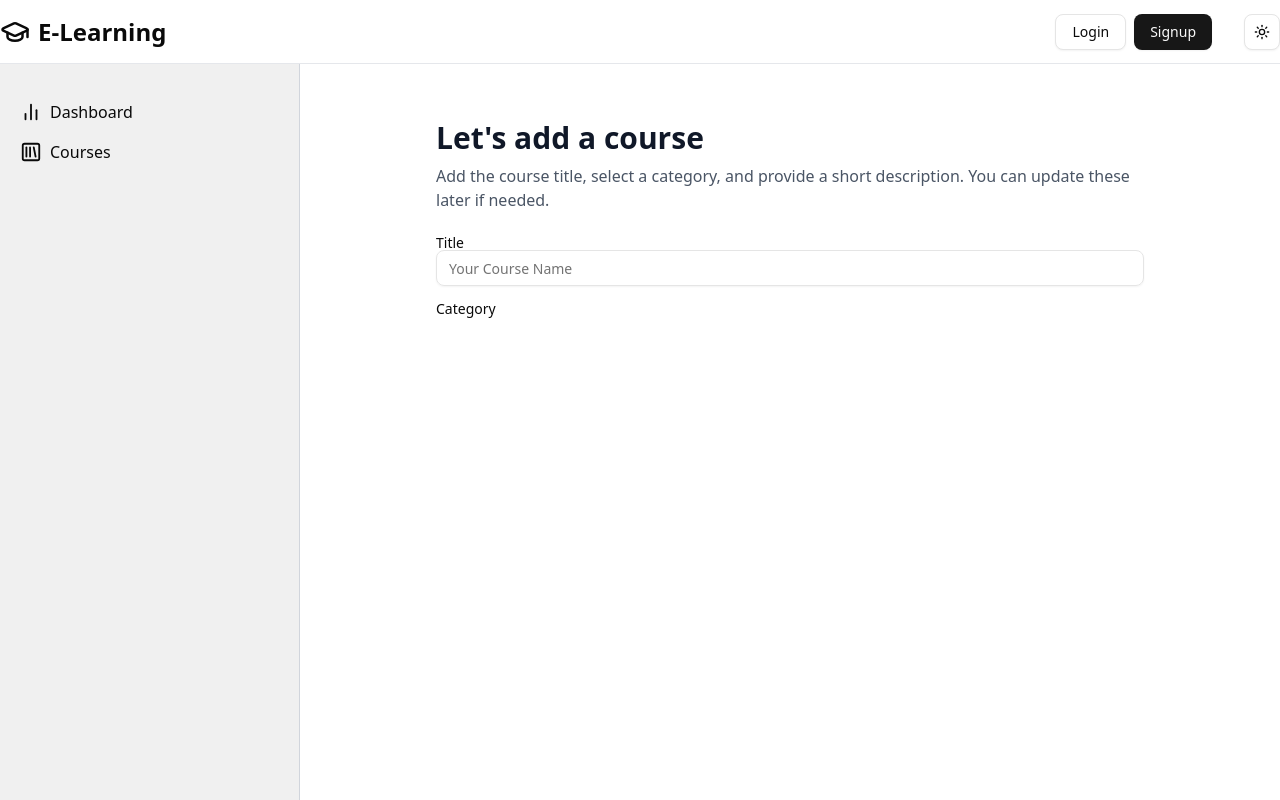
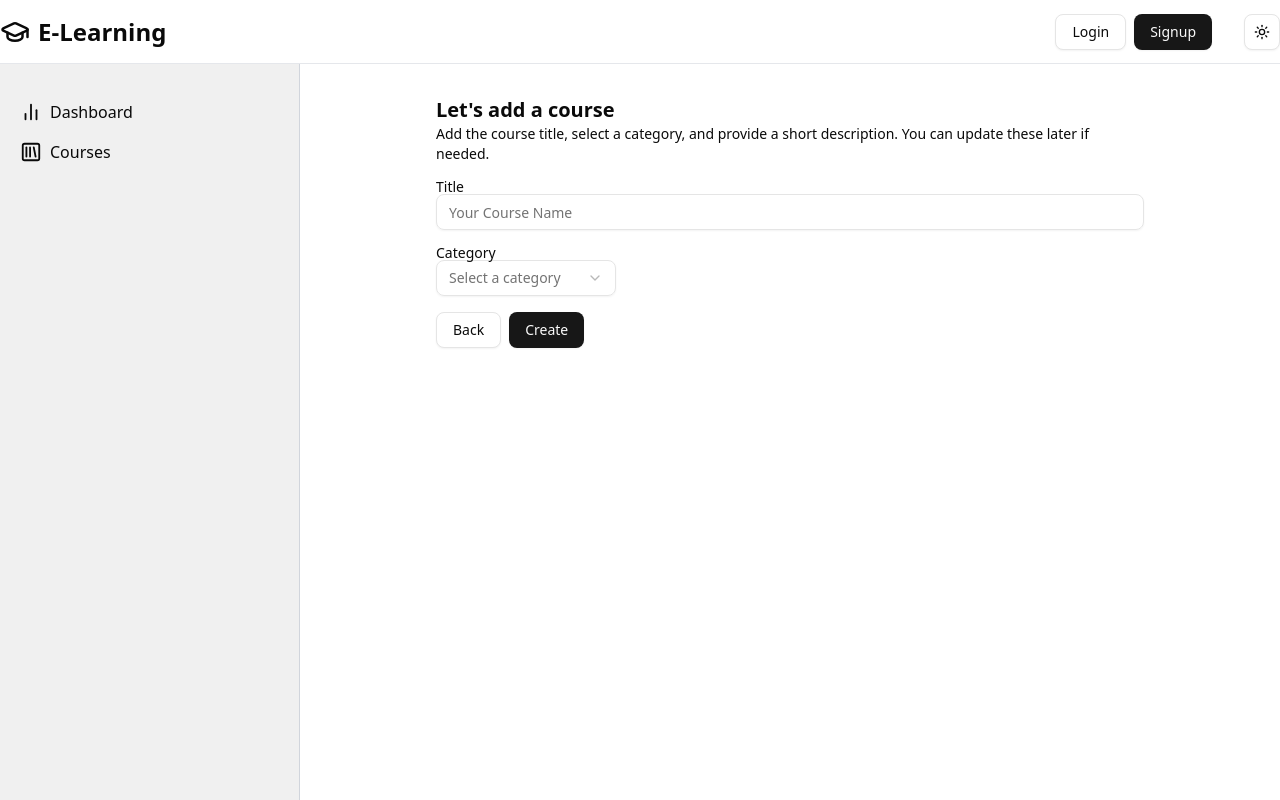
Before and after one commit to Abhishek-sharma-project/lms-app-frontend, a React (Vite) app: page /admin/course/create in a window 1280 px wide. Built offline with nearby package versions, Linux system fonts and the light colour scheme; no server answers.

Commit message:
Added course create and list components

```diff
--- a/src/app/rootReducer.js
+++ b/src/app/rootReducer.js
@@ -1,9 +1,11 @@
 import { authApi } from "@/features/api/authApi";
 import { combineReducers } from "@reduxjs/toolkit";
-import authReducer from "../features/authSlice"
+import authReducer from "../features/authSlice";
+import { courseApi } from "@/features/api/courseApi";
 
 const rootReducer = combineReducers({
   [authApi.reducerPath]: authApi.reducer,
+  [courseApi.reducerPath]: courseApi.reducer,
   auth: authReducer,
 });
 
--- a/src/app/store.js
+++ b/src/app/store.js
@@ -1,10 +1,11 @@
 import { configureStore } from "@reduxjs/toolkit";
 import rootReducer from "./rootReducer";
 import { authApi } from "@/features/api/authApi";
+import { courseApi } from "@/features/api/courseApi";
 export const appStore = configureStore({
   reducer: rootReducer,
   middleware: (deafultMiddleware) =>
-    deafultMiddleware().concat(authApi.middleware),
+    deafultMiddleware().concat(authApi.middleware, courseApi.middleware),
 });
 
 const initializeApp = async () => {
--- /dev/null
+++ b/src/features/api/courseApi.js
@@ -0,0 +1,31 @@
+import { createApi, fetchBaseQuery } from "@reduxjs/toolkit/query/react";
+
+const COURSE_API = import.meta.env.VITE_COURSE_API;
+
+export const courseApi = createApi({
+  reducerPath: "courseApi",
+  tagTypes: ["Refetch_Creator_Course"],
+  baseQuery: fetchBaseQuery({
+    baseUrl: COURSE_API,
+    credentials: "include",
+  }),
+  endpoints: (builder) => ({
+    createCourse: builder.mutation({
+      query: ({ courseTitle, category }) => ({
+        url: "",
+        method: "POST",
+        body: { courseTitle, category },
+      }),
+      invalidatesTags: ["Refetch_Creator_Course"],
+    }),
+    getCreatorCourse: builder.query({
+      query: () => ({
+        url: "",
+        method: "GET",
+      }),
+      providesTags: ["Refetch_Creator_Course"],
+    }),
+  }),
+});
+
+export const { useCreateCourseMutation, useGetCreatorCourseQuery } = courseApi;
--- a/src/pages/admin/course/AddCourse.jsx
+++ b/src/pages/admin/course/AddCourse.jsx
@@ -1,16 +1,56 @@
+import { Button } from "@/components/ui/button";
 import { Input } from "@/components/ui/input";
 import { Label } from "@/components/ui/label";
+import {
+  Select,
+  SelectContent,
+  SelectGroup,
+  SelectItem,
+  SelectLabel,
+  SelectTrigger,
+  SelectValue,
+} from "@/components/ui/select";
+import { useCreateCourseMutation } from "@/features/api/courseApi";
+import { Loader2 } from "lucide-react";
 
-import React from "react";
+import React, { useEffect, useState } from "react";
+import { useNavigate } from "react-router-dom";
+import { toast } from "sonner";
 
 const AddCourse = () => {
+  const [courseTitle, setCourseTitle] = useState("");
+  const [category, setCategory] = useState("");
+
+  const [createCourse, { data, isLoading, isSuccess, error, isError }] =
+    useCreateCourseMutation();
+
+  const navigate = useNavigate();
+
+  const getSelectedCategory = async (value) => {
+    setCategory(value);
+  };
+
+  const createCourseHandler = async () => {
+    await createCourse({ courseTitle, category });
+  };
+
+  // for display success and error
+
+  useEffect(() => {
+    if (isSuccess) {
+      toast.success(data?.message || "Course created");
+      navigate("/admin/course");
+    }
+    if (isError) {
+      toast.error(error?.data?.message || "Failed to create course");
+    }
+  }, [isSuccess, error, isError]);
+
   return (
-    <div className="flex-1 mx-4 sm:mx-10 py-6">
-      <div className="mb-6">
-        <h1 className="font-bold text-2xl sm:text-3xl text-gray-900 dark:text-gray-100">
-          Let's add a course
-        </h1>
-        <p className="mt-2 text-sm sm:text-base text-gray-600 dark:text-gray-300">
+    <div className="flex-1 mx-10">
+      <div className="mb-4">
+        <h1 className="font-bold text-xl">Let's add a course</h1>
+        <p className="text-sm">
           Add the course title, select a category, and provide a short
           description. You can update these later if needed.
         </p>
@@ -20,14 +60,50 @@ const AddCourse = () => {
           <Label>Title</Label>
           <Input
             type="text"
-            name="courseTitle"
+            value={courseTitle}
+            onChange={(e) => setCourseTitle(e.target.value)}
             placeholder="Your Course Name"
           ></Input>
         </div>
         <div>
           <Label>Category</Label>
+          <Select onValueChange={getSelectedCategory}>
+            <SelectTrigger className="w-[180px]">
+              <SelectValue placeholder="Select a category" />
+            </SelectTrigger>
+            <SelectContent>
+              <SelectGroup>
+                <SelectLabel>Category</SelectLabel>
+                <SelectItem value="frontend">Frontend Development</SelectItem>
+                <SelectItem value="backend">Backend Development</SelectItem>
+                <SelectItem value="fullstack">Fullstack Development</SelectItem>
+                <SelectItem value="devops">DevOps</SelectItem>
+                <SelectItem value="docker">Docker</SelectItem>
+                <SelectItem value="html-css">HTML & CSS</SelectItem>
+                <SelectItem value="react">React JS</SelectItem>
+                <SelectItem value="nextjs">Next JS</SelectItem>
+                <SelectItem value="datascience-ai">
+                  Data Science & AI
+                </SelectItem>
+              </SelectGroup>
+            </SelectContent>
+          </Select>
         </div>
-        <div></div>
+        <div className="flex items-center gap-2">
+          <Button variant="outline" onClick={() => navigate("/admin/course")}>
+            Back
+          </Button>
+          <Button disabled={isLoading} onClick={createCourseHandler}>
+            {isLoading ? (
+              <>
+                <Loader2 className="mr-2 h-4 w-4 animate-spin"></Loader2>
+                Please Wait
+              </>
+            ) : (
+              "Create"
+            )}
+          </Button>
+        </div>
       </div>
     </div>
   );
--- a/src/pages/admin/course/CourseTable.jsx
+++ b/src/pages/admin/course/CourseTable.jsx
@@ -1,51 +1,58 @@
 import { Button } from "@/components/ui/button";
-import React from "react";
+import React, { useEffect } from "react";
 import {
   Table,
   TableBody,
   TableCaption,
   TableCell,
-  TableFooter,
   TableHead,
   TableHeader,
   TableRow,
 } from "@/components/ui/table";
 import { useNavigate } from "react-router-dom";
+import { useGetCreatorCourseQuery } from "@/features/api/courseApi";
+import { Edit } from "lucide-react";
+import { Badge } from "@/components/ui/badge";
 
 const CourseTable = () => {
+  const { data, isLoading } = useGetCreatorCourseQuery();
   const navigate = useNavigate();
+
+  if (isLoading) return <h1>Loading...</h1>;
+  console.log("data", data);
 
   return (
     <div>
       <Button onClick={() => navigate("create")}>Create a new course</Button>
       <Table>
-        <TableCaption>A list of your recent invoices.</TableCaption>
+        <TableCaption>A list of your recent courses.</TableCaption>
         <TableHeader>
           <TableRow>
+            <TableHead>Title</TableHead>
             <TableHead className="w-[100px]">Price</TableHead>
             <TableHead>Status</TableHead>
-            <TableHead>Title</TableHead>
             <TableHead className="text-right">Action</TableHead>
           </TableRow>
         </TableHeader>
         <TableBody>
-          {invoices.map((invoice) => (
-            <TableRow key={invoice.invoice}>
-              <TableCell className="font-medium">{invoice.invoice}</TableCell>
-              <TableCell>{invoice.paymentStatus}</TableCell>
-              <TableCell>{invoice.paymentMethod}</TableCell>
+          {data.courses.map((course) => (
+            <TableRow key={course.id}>
+              <TableCell>{course?.courseTitle}</TableCell>
+              <TableCell className="font-medium">
+                {course?.coursePrice || "NA"}
+              </TableCell>
+              <TableCell>
+                <Badge>{course?.isPublished ? "Published" : "Draft"}</Badge>
+              </TableCell>
+
               <TableCell className="text-right">
-                {invoice.totalAmount}
+                <Button size="sm" variant="link">
+                  <Edit></Edit>
+                </Button>
               </TableCell>
             </TableRow>
           ))}
         </TableBody>
-        <TableFooter>
-          <TableRow>
-            <TableCell colSpan={3}>Total</TableCell>
-            <TableCell className="text-right">$2,500.00</TableCell>
-          </TableRow>
-        </TableFooter>
       </Table>
     </div>
   );
--- a/src/pages/student/Profile.jsx
+++ b/src/pages/student/Profile.jsx
@@ -49,11 +49,11 @@ const Profile = () => {
   useEffect(() => {
     if (isSuccess) {
       refetch();
-      toast.success(updateUserData?.message || "Profile updated");
+      toast.success(updateUserData?.data?.message || "Profile updated");
       setOpen(false);
     }
     if (isError) {
-      toast.error(error?.message || "Failed to update profile");
+      toast.error(error?.data?.message || "Failed to update profile");
     }
   }, [error, updateUserData, isSuccess, isError]);
 
```
